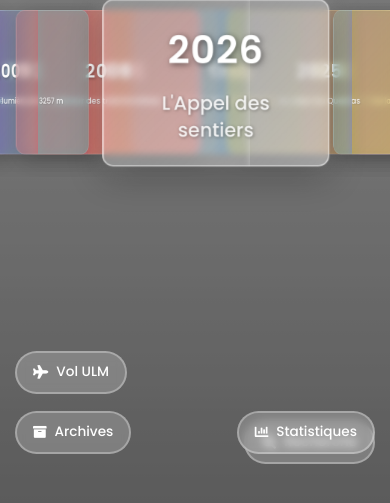
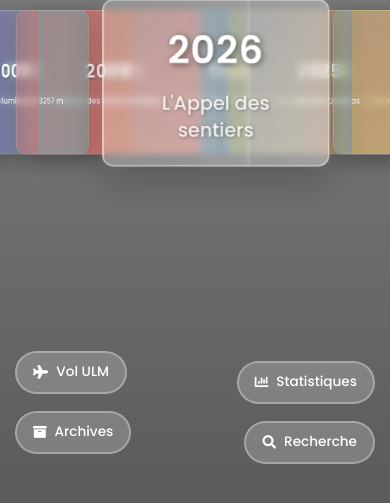
Before and after one commit to mikelum38/hiking-gallery, a Flask app: template templates/years.html in a window 390 px wide. Shown: the part 310-813 px from the top of the page. Run offline with Flask 3, Linux system fonts and the light colour scheme; the template is opened without the code that fills it, so the values that code supplies are empty; parts of the project's set-up code (start-up, migrations or seed data) failed here and were passed over; some libraries are stand-ins or nearby versions; some web fonts are replaced.

Commit message:
ajustements mobile

```diff
--- a/templates/years.html
+++ b/templates/years.html
@@ -816,7 +816,7 @@
 
     @media (max-width: 768px) {
     .stats-btn {
-        bottom: 80px;
+        bottom: 130px;
         right: 15px;
         padding: 0.6rem 1rem;
         font-size: 0.85rem;
```
